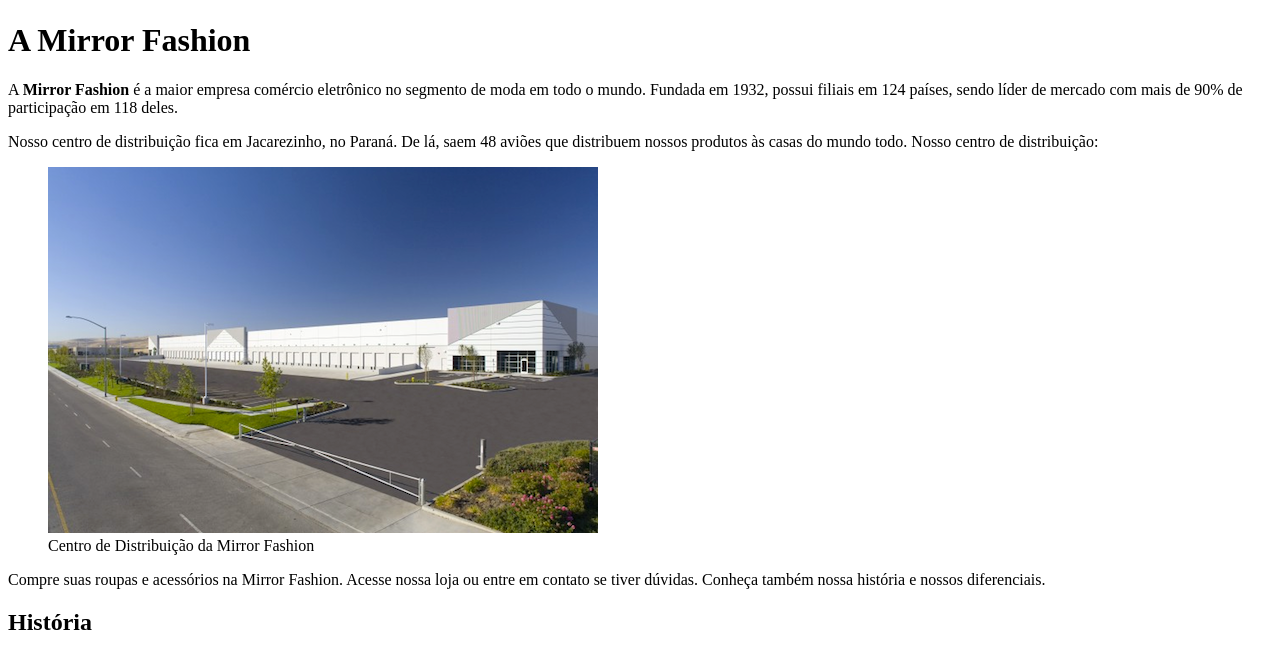
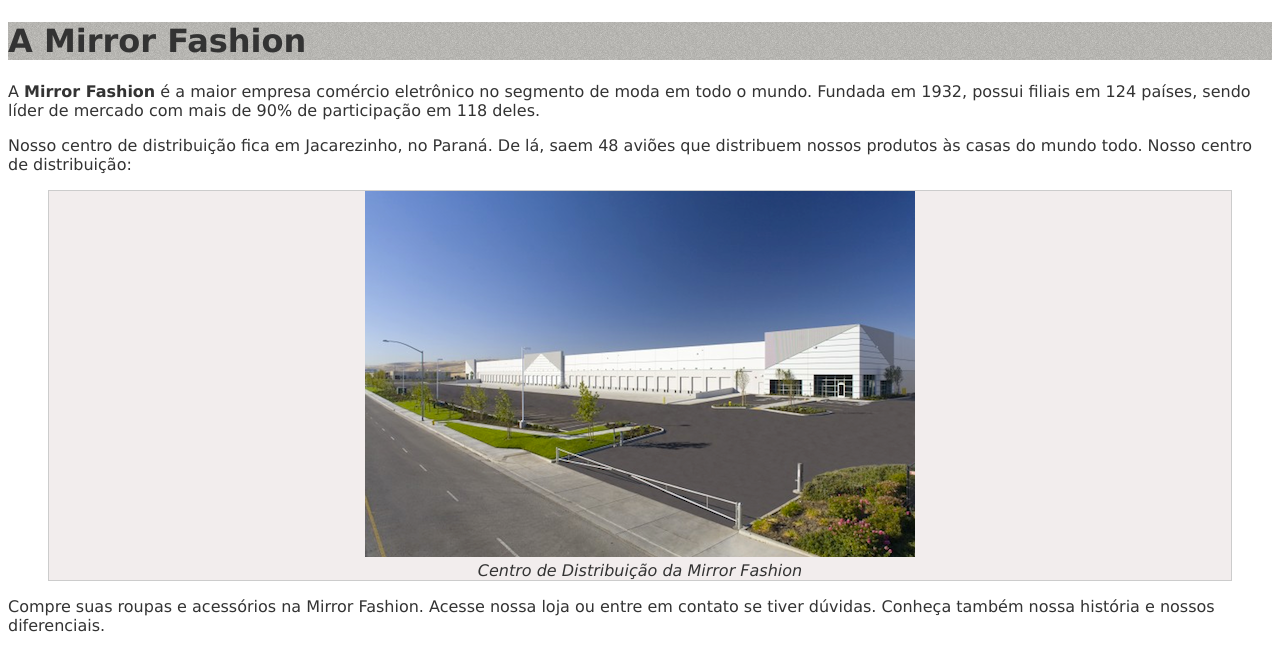
Before and after one commit to RodrigoTeles85/MirrorFashion, a plain HTML site: page mirrorfashion/sobre.html in a window 1280 px wide. Shown: the part 96-748 px from the top of the page. Drawn offline with Linux system fonts and the light colour scheme.

Commit message:
adicionando um arquivo sobre.css e modificando o arquivo sobre.html

```diff
--- /dev/null
+++ b/css/sobre.css
@@ -0,0 +1,22 @@
+body {
+  color: #333333;
+  font-family: 'Lucida Sans Unicode', 'Lucida Grande', sans-serif;
+}
+
+h1 {
+  background-image: url(../img/sobre-background.jpg);
+}
+
+h2 {
+  border-bottom: 2px solid #333333;
+}
+
+figure {
+  background-color: #f2eded;
+  border: 1px solid #ccc;
+  text-align: center;
+}
+
+figcaption {
+  font-style: italic;
+}
--- a/mirrorfashion/sobre.html
+++ b/mirrorfashion/sobre.html
@@ -5,6 +5,8 @@
     <meta http-equiv="X-UA-Compatible" content="IE=edge" />
     <meta name="viewport" content="width=device-width, initial-scale=1.0" />
     <title>Sobre a Mirror Fashion</title>
+
+    <link rel="stylesheet" href="/css/sobre.css" />
   </head>
   <body>
     <img src="/img/logo.png" alt="Logo da Mirror Fashion" />
```
